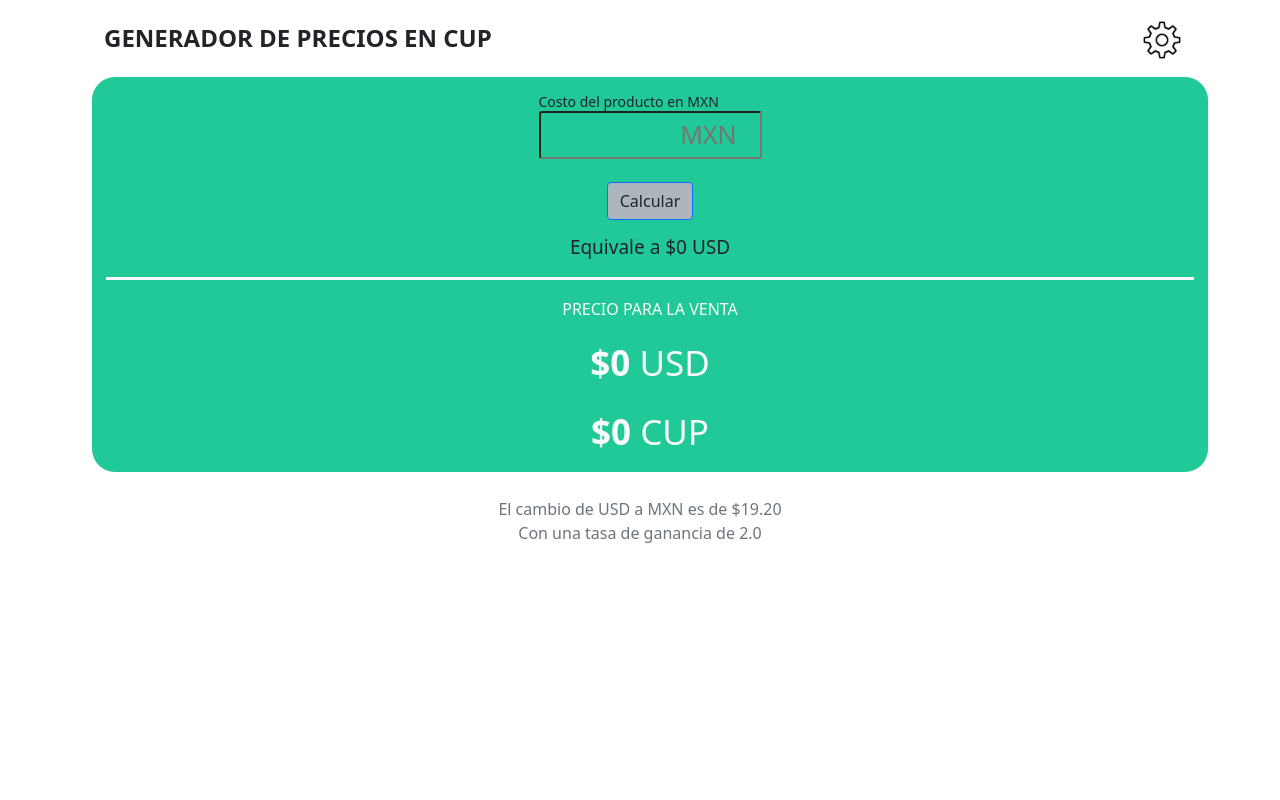
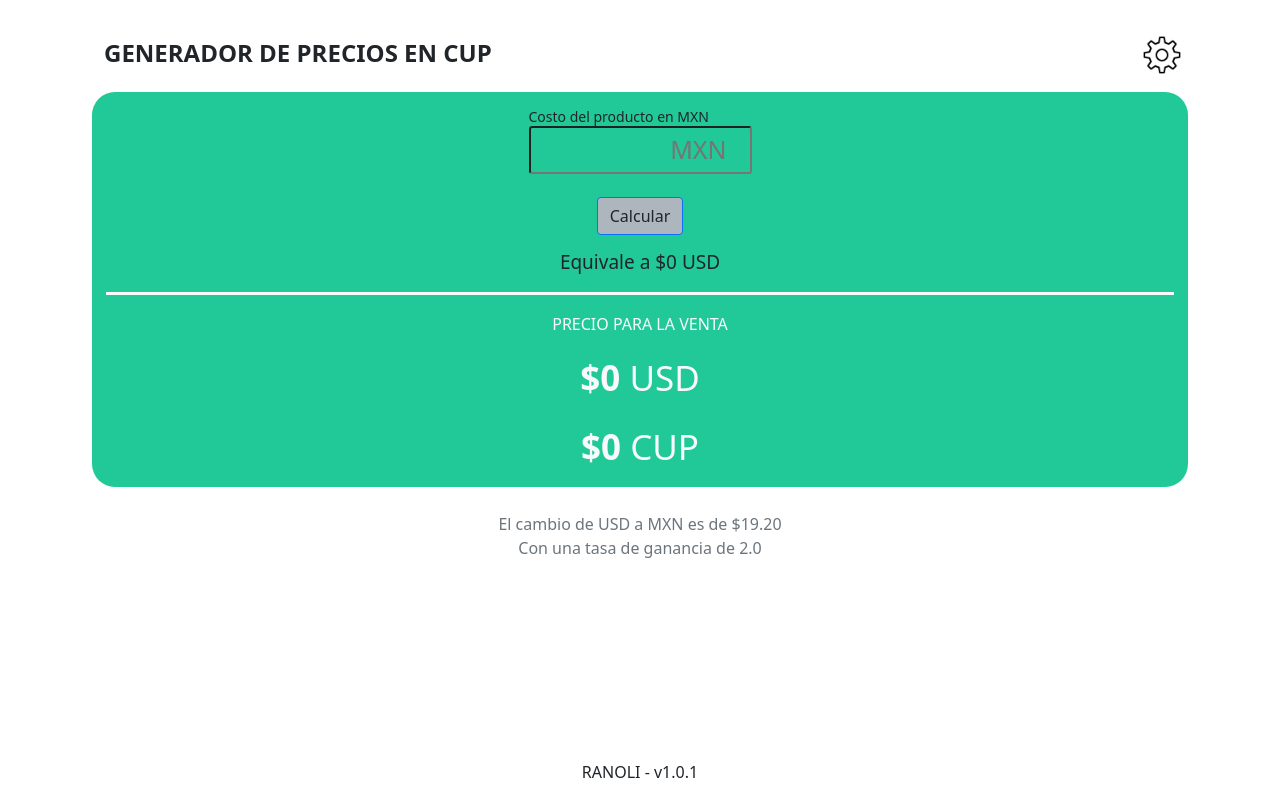
Before and after one commit to Ranset/Ranset.github.io, a plain HTML site: page index.html in a window 1280 px wide. Drawn offline with Linux system fonts and the light colour scheme.

Commit message:
Minor fixed
fixed: Margin right of flipped card
add: Brand and versoin name

```diff
--- a/index.html
+++ b/index.html
@@ -1,5 +1,5 @@
 <!DOCTYPE html>
-<html lang="en">
+<html lang="en" style="min-height: 100%;position: relative;">
 
 <head>
     <meta charset="utf-8">
@@ -18,7 +18,7 @@
 </head>
 
 <body onload="actualizar()">
-    <div class="container">
+    <div class="container" style="margin-top: 35px;">
         <div class="row" style="margin: 10px;margin-top: 20px;margin-bottom: 0px;">
             <div class="col">
                 <p class="text-uppercase" style="font-weight: bold;font-size: 24px;">Generador de precios en CUP</p>
@@ -27,7 +27,7 @@
         </div>
         <div class="row">
             <div class="col" style="padding-top: 0px;">
-                <div id="card" style="margin-top: -15px;">
+                <div id="card" style="margin-top: -15px;margin-right: 20px;">
                     <!-- Start: Front side -->
                     <div class="front" style="background: var(--bs-teal);border-radius: 23px;margin: 10px;padding: 14px;">
                         <!-- Start: Form -->
@@ -72,13 +72,16 @@
                 </div>
             </div>
         </div>
-        <div class="row">
+        <div class="row" style="margin-bottom: 52px;">
             <div class="col text-center text-secondary">
                 <p style="margin: 0px;margin-top: 25px;">El cambio de USD a MXN es de&nbsp;<span id="infoCambio">$0</span></p>
                 <p>Con una tasa de ganancia de&nbsp;<span id="infoTasa">0</span></p>
             </div>
         </div>
     </div>
+    <footer class="text-center" style="position: absolute;bottom: 0;width: 100%;background-color: white;">
+        <p>RANOLI - v1.0.1</p>
+    </footer>
     <script src="assets/bootstrap/js/bootstrap.min.js"></script>
     <script src="assets/js/calculo.js"></script>
     <script src="assets/js/jquery-3.6.0.min.js"></script>
```
